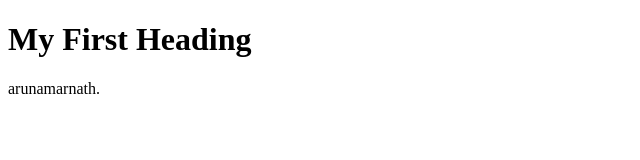
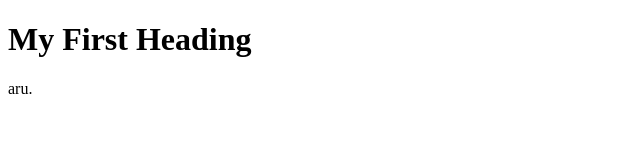
Before and after one commit to arunamarnath/cicd, a plain HTML site: page sample.html in a window 1280 px wide. Shown: the full height of the page, 0-640 px from the left. Drawn offline with Linux system fonts and the light colour scheme.

Commit message:
Update sample.html

```diff
--- a/sample.html
+++ b/sample.html
@@ -4,7 +4,7 @@
 
 <h1>My First Heading</h1>
 
-<p>arunamarnath.</p>
+<p>aru.</p>
 
 </body>
 </html>
```
